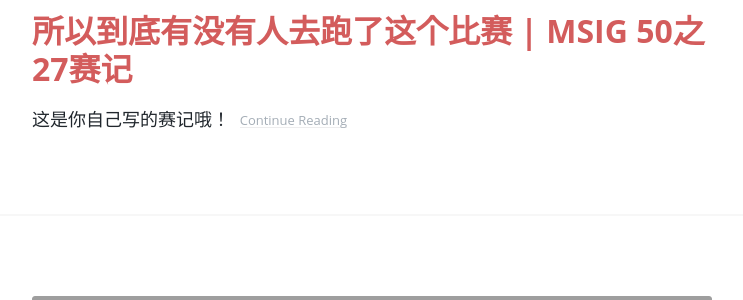
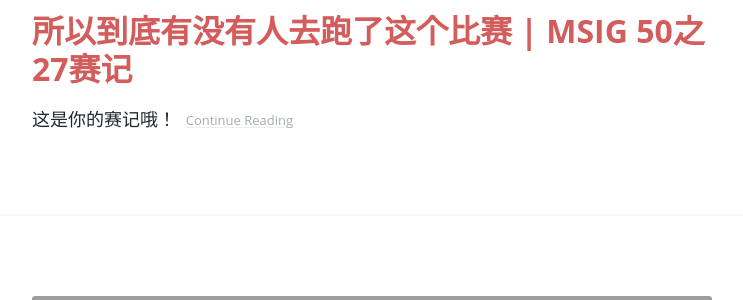
Before and after one commit to sardine2/wangshourong, a Jekyll site: the page built from index.html, in a window 1280 px wide and 900 px high, scrolled down 410 px. Shown: the part 153-453 px from the top of the window, without its empty margins (268-1011 px from the left). Built offline with Jekyll 4.4.1, drawn with Linux system fonts in a browser that asks for light colours; the list of posts is cut into pages by our own code; grey boxes are pictures that could not be loaded.

Commit message:
Update 2016-12-06-Msig-lantau-50-27.md

```diff
--- a/_posts/2016-12-06-Msig-lantau-50-27.md
+++ b/_posts/2016-12-06-Msig-lantau-50-27.md
@@ -2,13 +2,14 @@
 layout: post
 title:  "所以到底有没有人去跑了这个比赛 | MSIG 50之27赛记"
 categories: blog
-description: 这是你自己写的赛记哦！
+description: 这是你的赛记哦！
 image: sunday.jpg
-
 ---
 
 
-昨天上午，改期两次的会议终于得以召开。有保留意见的通过了我的项目，没错，接下来还有很长的路要走，但毕竟通过了不是么。所以，好了，这两周做PPT核对数据勘误文字弄得眼睛都快瞎了的我终于有心情来谈谈上周日的比赛。
+
+昨天上午，改期两次的会议终于得以召开。有保留意见的通过了我的项目，没错，接下来还有很长的路要走，但毕竟通过了不是么。
+所以，好了，这两周做PPT核对数据勘误文字弄得眼睛都快瞎了的我终于有心情来谈谈上周日的比赛。
 
 ##一
 
@@ -17,6 +18,7 @@ image: sunday.jpg
 而这一次，在仿若炎热夏日的骄阳炙烤下，我用5:09:04跑完了27km，比S同学预测至少提前2小时，比第一名3:01慢了约2小时。在27km组别约370名完赛者中排名57。
 成绩不能说很好，但已经很满意了。
 作为一个一年只买三本书的上班族，我对生活的追求不是很多，能够以较为优雅的姿态完赛是其中一项。
+
 
 ##二
 
@@ -28,6 +30,7 @@ image: sunday.jpg
 高手动作就是快，我们同时进站，我才拧开壶盖，他已经补给完毕，我只能赶紧掏出手机，拍下他伟岸的背影（作为一枚肤浅的追星族~）。
 之所以能碰到他，主要因为27Km比50km的6:30 am起跑晚一小时，加权平均下来我的配速跟他的差距大概是 3min/km。 但这并不是重点，重点是我们都登了凤凰山和大东山。那是多么荡气回肠的爬升，尤其太阳直射那段冲顶路程得令我极其怀疑人生……而这次比赛最大的失误就是没有带手杖！
 赛前和朋友聊天太开心了，结果存包时忘了把手杖拿出来。可是，这个是 skyrunning啊，大部分路段基本不能跑，就是不停爬爬爬走走走，尤其10km左右登往最高峰凤凰山 (Lantau peak)这一路以及接连而来的大东山，陡得令人心颤，高得令人心碎~~
+
 
 ##三
 
```
Also changed, not shown: other parts of _posts/2016-12-06-Msig-lantau-50-27.md (+1 -1 lines).
